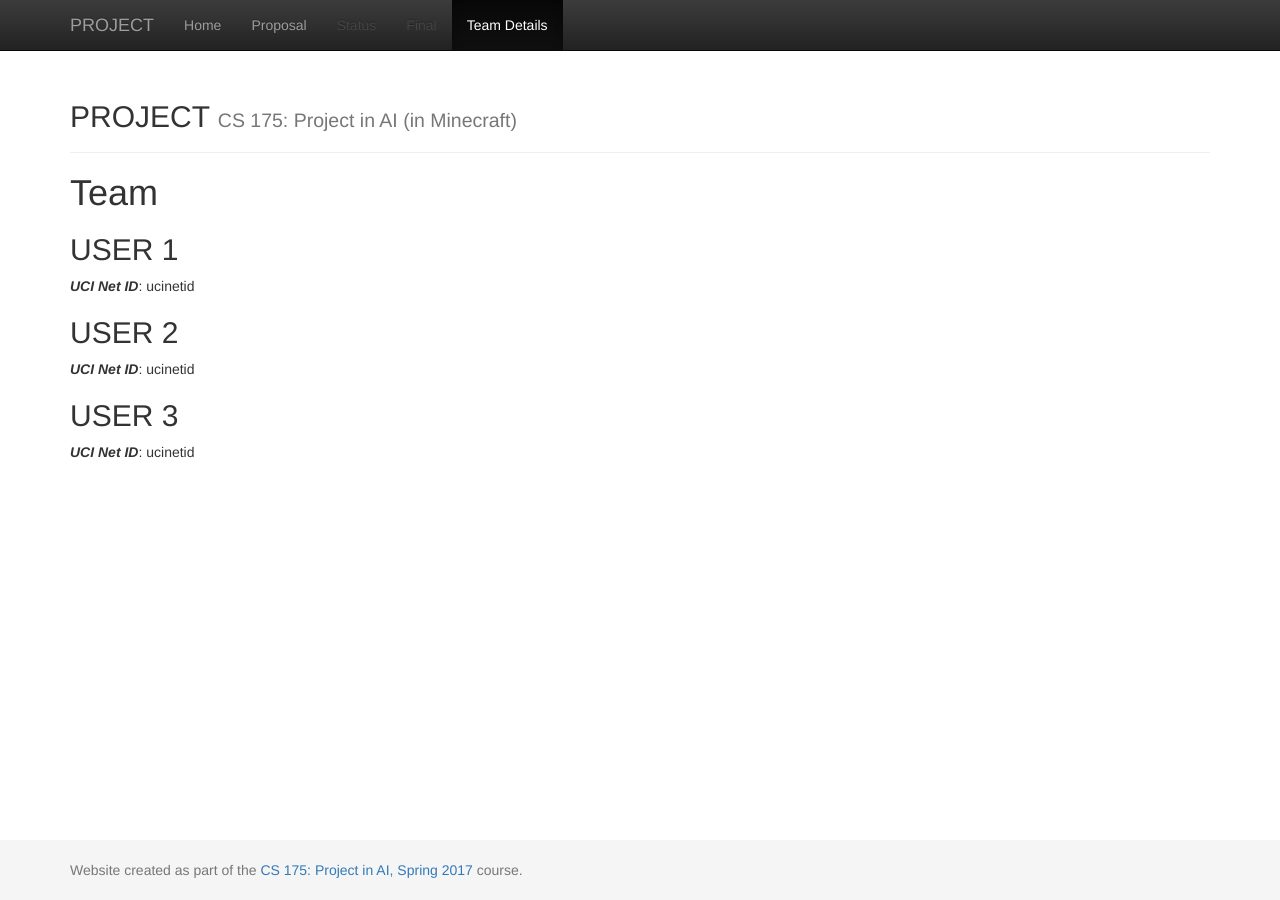
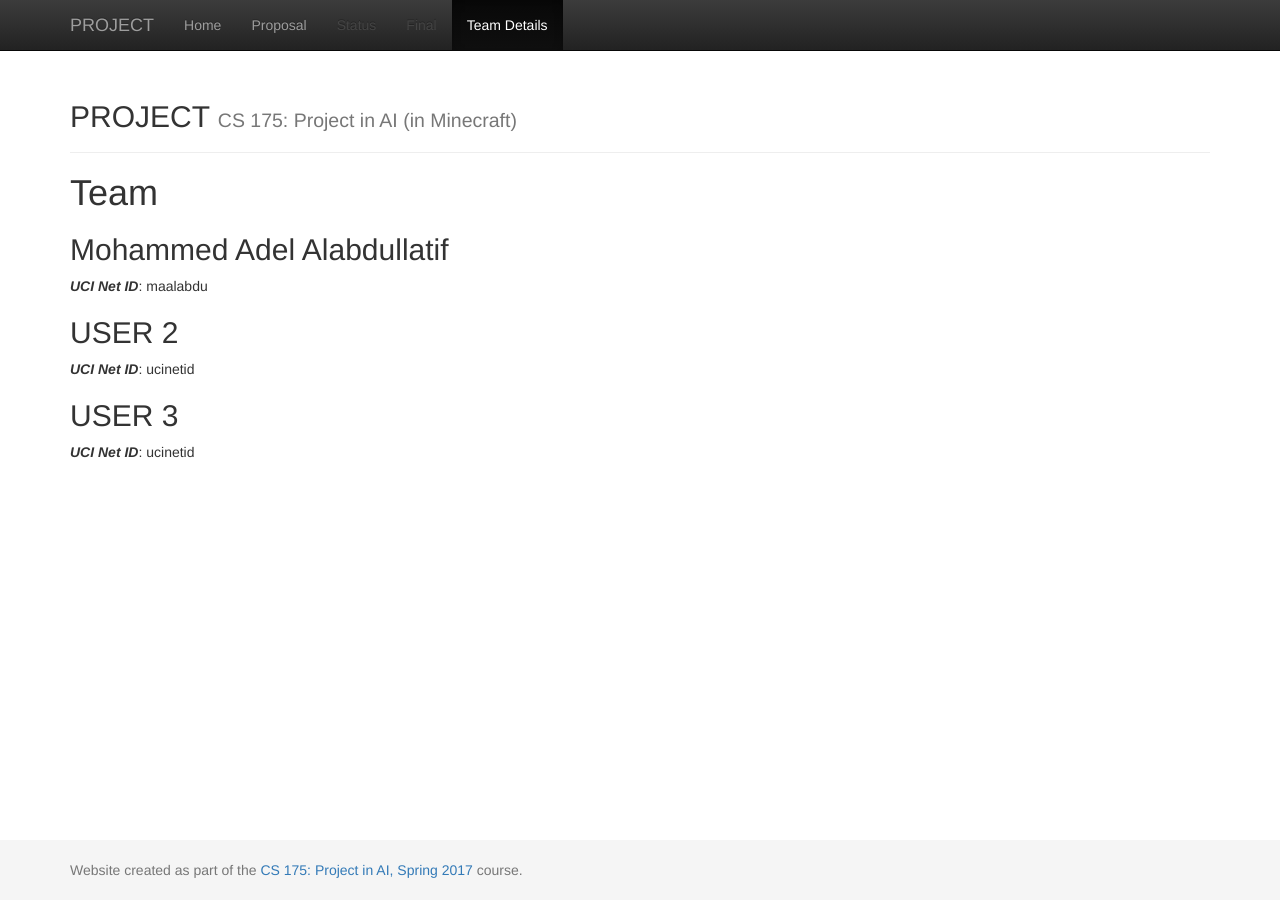
Before and after one commit to Moe202/CS175-Group-8, a Jekyll site: the page built from docs/team.md, in a window 1280 px wide. Built offline with Jekyll 4.4.1, drawn with Linux system fonts in a browser that asks for light colours.

Commit message:
Update team.md

```diff
--- a/docs/team.md
+++ b/docs/team.md
@@ -6,8 +6,8 @@ title:  Team
 # {{ page.title }}
 
 
-## USER 1
-***UCI Net ID***: ucinetid
+## Mohammed Adel Alabdullatif
+***UCI Net ID***: maalabdu
 
 ## USER 2
 ***UCI Net ID***: ucinetid
```
